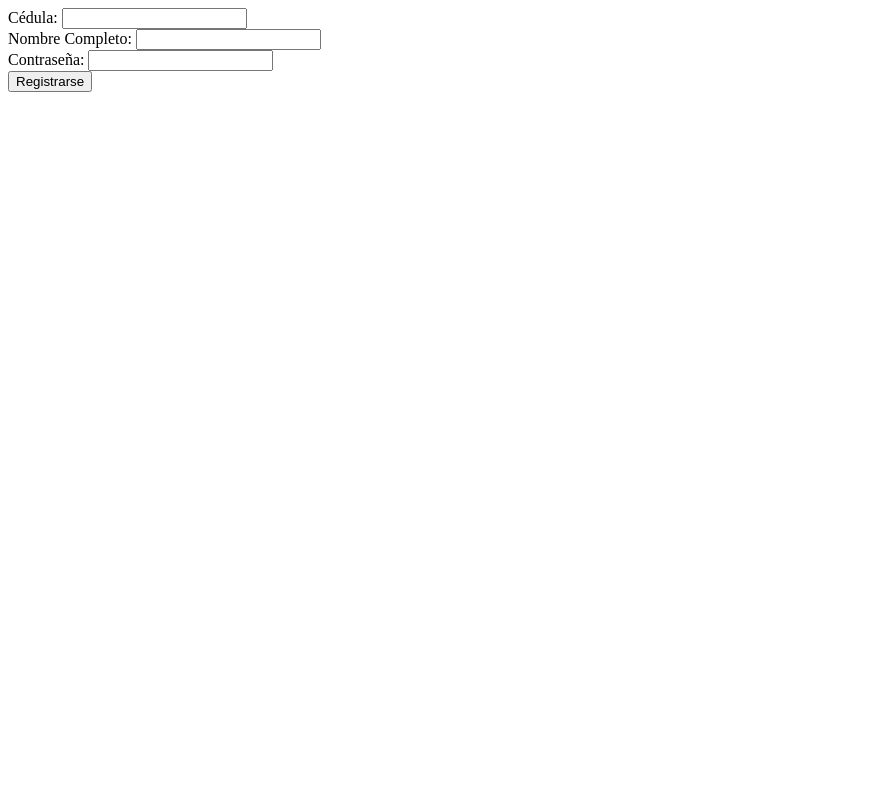
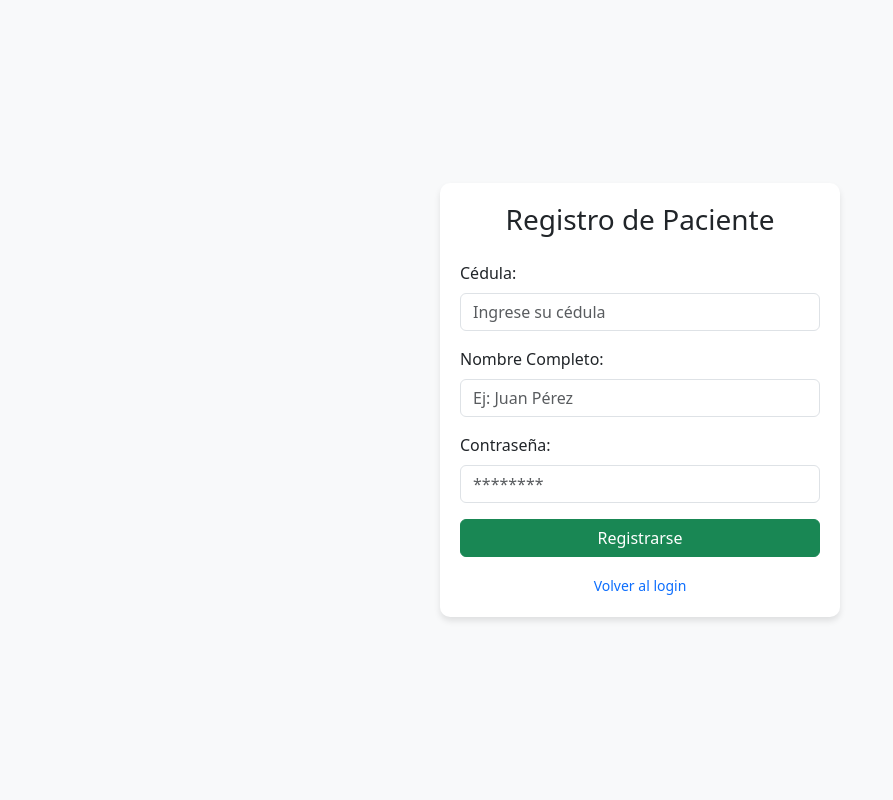
Before and after one commit to johnd1107/SistemaControlCitasSalud, a Flask app: page /registro_paciente in a window 1280 px wide. Shown: the whole page, without its empty margins (0-893 px from the left). Run offline with Flask 3, Linux system fonts and the light colour scheme.

Commit message:
semana16 proyecto saludplus

```diff
--- a/templates/registro_paciente.html
+++ b/templates/registro_paciente.html
@@ -1,15 +1,53 @@
+<!DOCTYPE html>
+<html lang="es">
+<head>
+    <meta charset="UTF-8">
+    <meta name="viewport" content="width=device-width, initial-scale=1.0">
+    <title>Registro de Paciente</title>
+    <link href="https://cdn.jsdelivr.net/npm/bootstrap@5.3.0/dist/css/bootstrap.min.css" rel="stylesheet">
+    <style>
+        body {
+            background-color: #f8f9fa;
+            display: flex;
+            align-items: center;
+            justify-content: center;
+            height: 100vh;
+        }
+        .card-registro {
+            max-width: 400px;
+            width: 100%;
+            padding: 20px;
+            background: white;
+            border-radius: 10px;
+            box-shadow: 0 4px 6px rgba(0,0,0,0.1);
+        }
+    </style>
+</head>
+<body>
+
+<div class="card-registro">
+    <h3 class="text-center mb-4">Registro de Paciente</h3>
+
     <form method="POST" action="/registro_paciente">
         <div class="mb-3">
-        <label>Cédula:</label>
-        <input type="text" name="cedula" class="form-control" required>
+            <label class="form-label">Cédula:</label>
+            <input type="text" name="cedula" class="form-control" placeholder="Ingrese su cédula" required>
         </div>
         <div class="mb-3">
-        <label>Nombre Completo:</label>
-        <input type="text" name="nombre" class="form-control" required>
+            <label class="form-label">Nombre Completo:</label>
+            <input type="text" name="nombre" class="form-control" placeholder="Ej: Juan Pérez" required>
         </div>
         <div class="mb-3">
-        <label>Contraseña:</label>
-        <input type="password" name="password" class="form-control" required>
+            <label class="form-label">Contraseña:</label>
+            <input type="password" name="password" class="form-control" placeholder="********" required>
         </div>
         <button type="submit" class="btn btn-success w-100">Registrarse</button>
+
+        <div class="mt-3 text-center">
+            <a href="/" class="text-decoration-none small">Volver al login</a>
+        </div>
     </form>
+</div>
+
+</body>
+</html>
```
Lines whose indentation alone changed are shown as unchanged.
